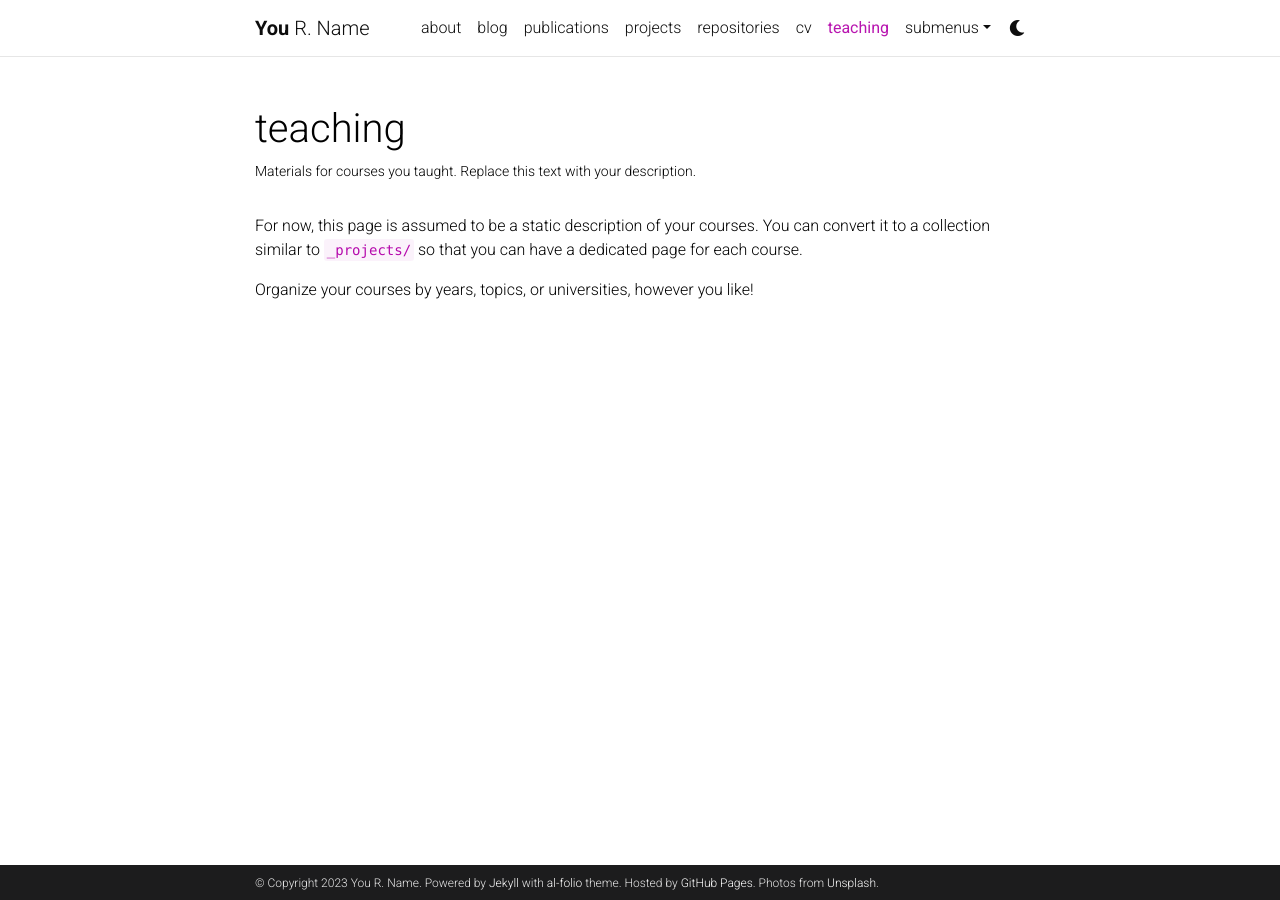
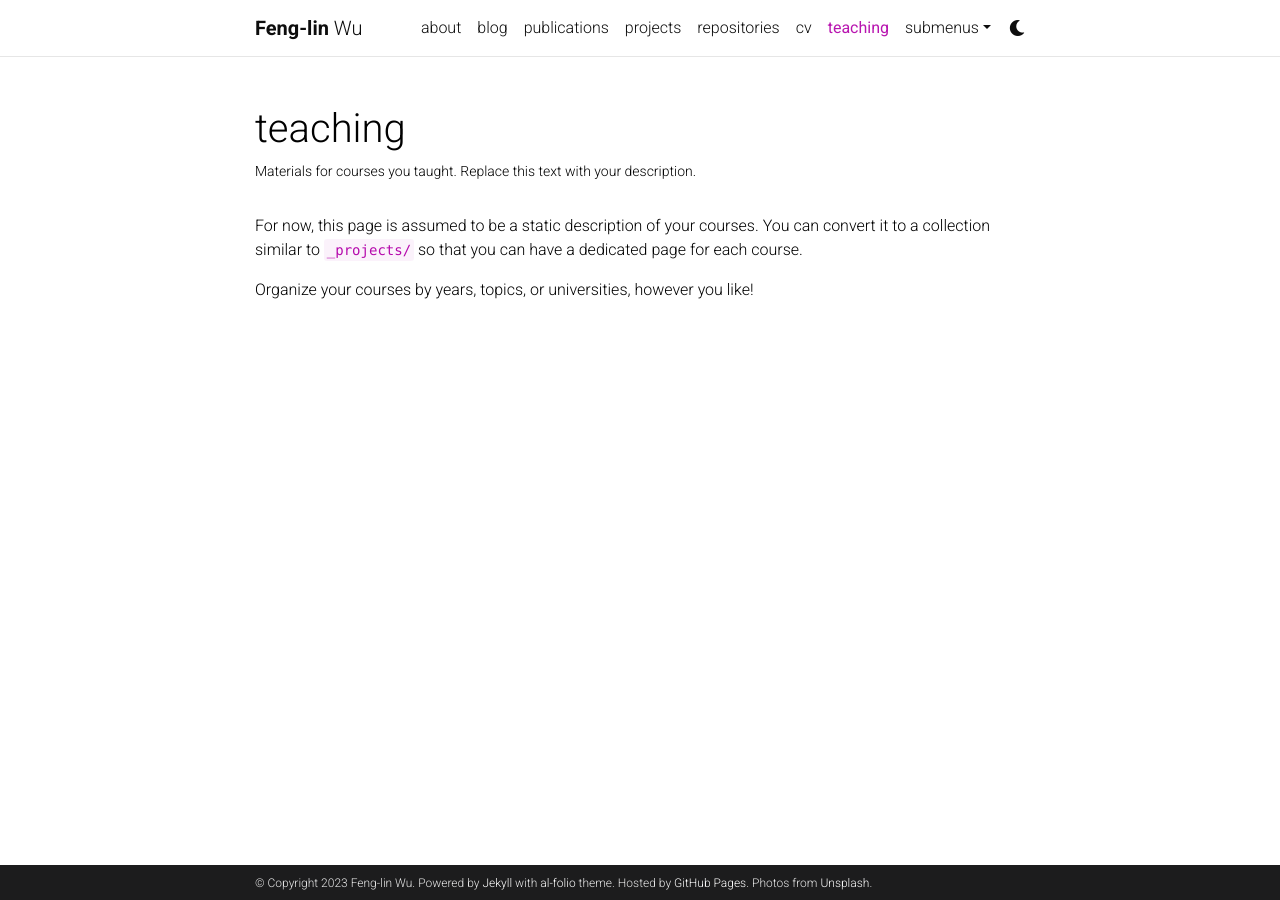
Before and after one commit to Fenglin-Wu/Fenglin-Wu.github.io, a Jekyll site: the page built from _pages/teaching.md, in a window 1280 px wide. Built offline with Jekyll 4.4.1, drawn with Linux system fonts in a browser that asks for light colours; comment, search, counter and statistics services are not loaded; a style sheet for code colours, icons or effects is not loaded.

Commit message:
Update _config.yml

```diff
--- a/_config.yml
+++ b/_config.yml
@@ -3,10 +3,10 @@
 # -----------------------------------------------------------------------------
 
 title: blank # the website title (if blank, full name will be used instead)
-first_name: You
-middle_name: R.
-last_name: Name
-email: you@example.com
+first_name: Feng-lin
+middle_name:
+last_name: Wu
+email: wflxqq@126.com
 description: > # the ">" symbol means to ignore newlines until "footer_text:"
   A simple, whitespace theme for academics. Based on [*folio](https://github.com/bogoli/-folio) design.
 footer_text: >
```
